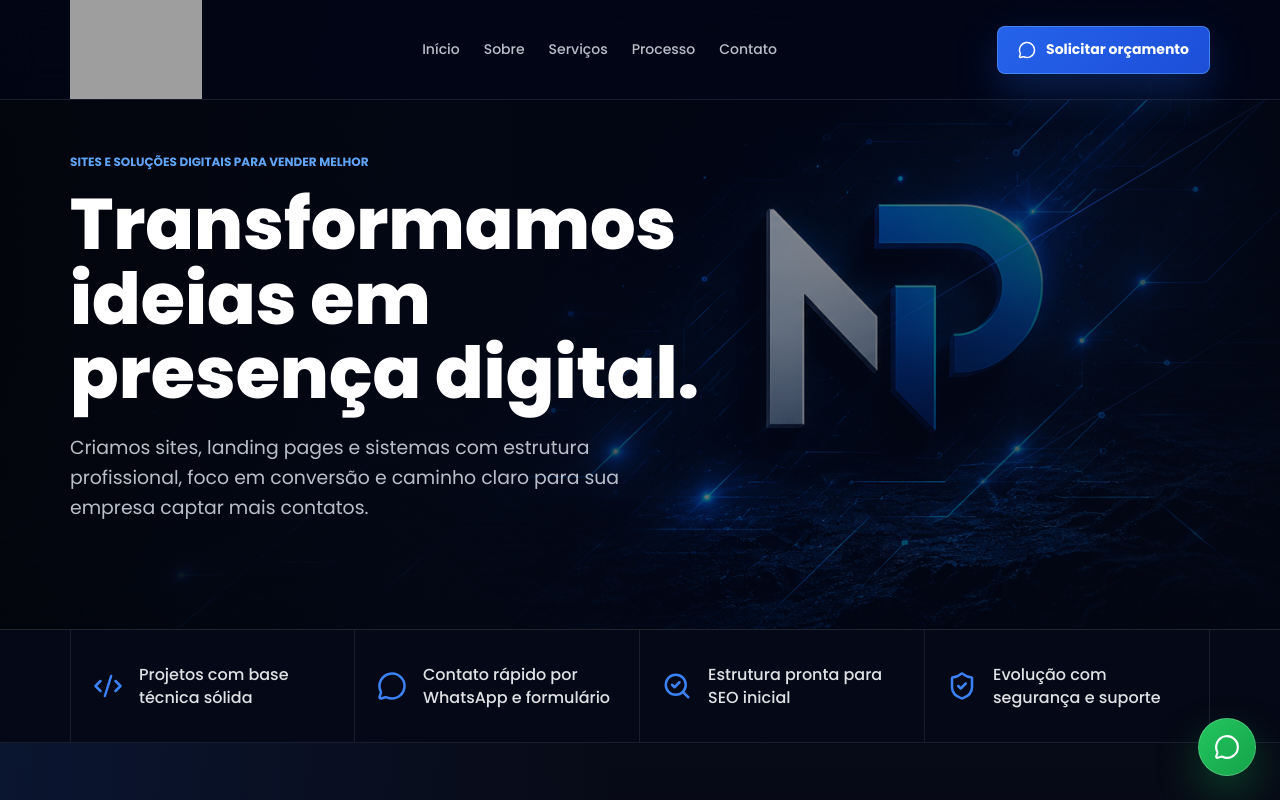
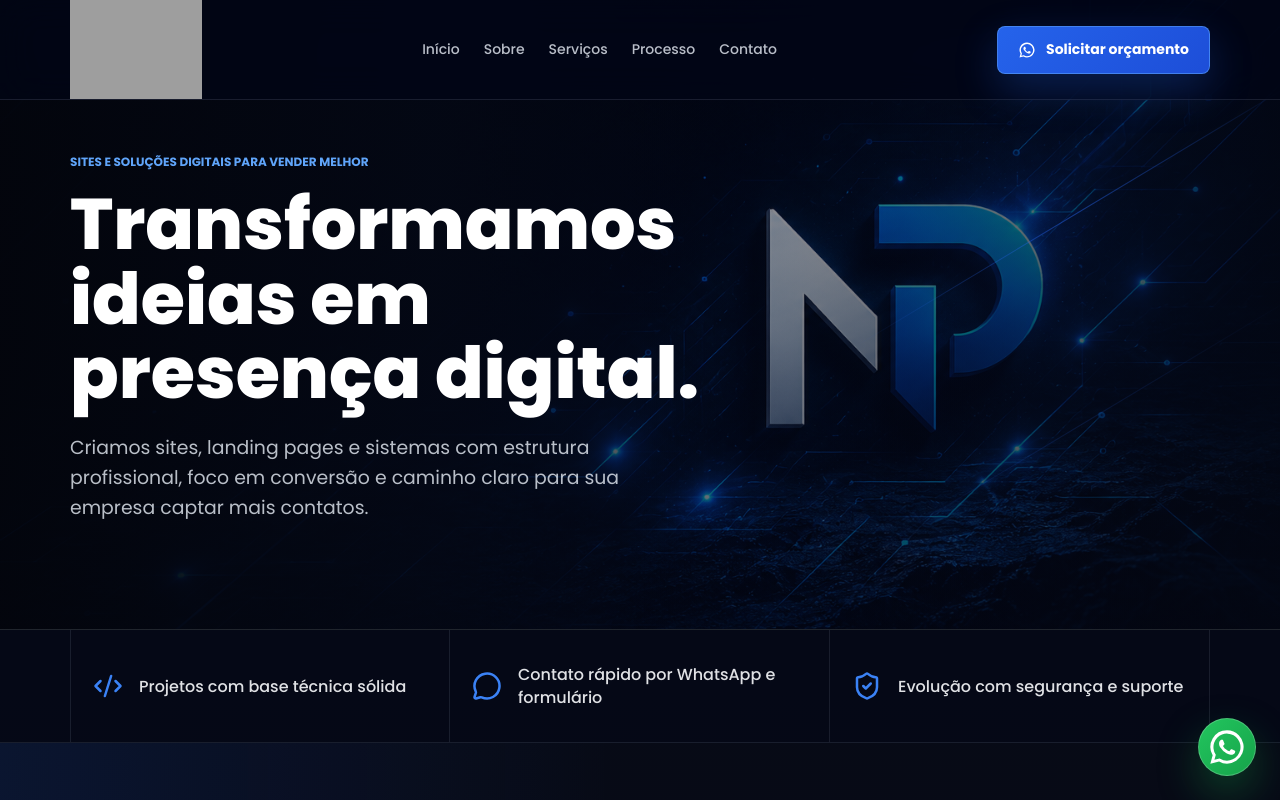
Before and after one commit to g-piton/NotiP-Tech, a Next.js app: page / in a window 1280 px wide. Shown: the top 800 px of the page. Built offline with nearby package versions, Linux system fonts and the light colour scheme; grey boxes are pictures that could not be loaded.

Commit message:
Atualiza contatos e refina landing page

```diff
--- a/app/components/landing-page.jsx
+++ b/app/components/landing-page.jsx
@@ -1,4 +1,4 @@
-import { Mail, Menu, MessageCircle, Phone } from "lucide-react";
+import { Mail, Menu, Phone } from "lucide-react";
 
 import BrandMark from "./brand-mark";
 import { ServiceCard } from "./cards";
@@ -15,6 +15,24 @@ import {
   trustItems,
 } from "../lib/site-content";
 import { buildWhatsAppUrl } from "../lib/whatsapp";
+
+function WhatsAppIcon(props) {
+  return (
+    <svg viewBox="0 0 24 24" fill="currentColor" aria-hidden="true" {...props}>
+      <path d="M19.05 4.94A9.9 9.9 0 0 0 12 2a9.93 9.93 0 0 0-8.6 14.9L2 22l5.24-1.37A9.93 9.93 0 0 0 12 22a10 10 0 0 0 7.05-17.06ZM12 20.18a8.1 8.1 0 0 1-4.13-1.13l-.3-.18-3.11.81.83-3.03-.2-.31A8.11 8.11 0 1 1 12 20.18Zm4.45-6.07c-.24-.12-1.4-.69-1.62-.77-.22-.08-.38-.12-.54.12-.16.24-.62.77-.76.93-.14.16-.28.18-.52.06-.24-.12-1.01-.37-1.92-1.19-.7-.62-1.18-1.39-1.32-1.63-.14-.24-.02-.37.1-.49.11-.11.24-.28.36-.42.12-.14.16-.24.24-.4.08-.16.04-.3-.02-.42-.06-.12-.54-1.3-.74-1.79-.2-.47-.4-.41-.54-.42h-.46c-.16 0-.42.06-.64.3-.22.24-.84.82-.84 2s.86 2.31.98 2.47c.12.16 1.68 2.56 4.07 3.59.57.25 1.02.4 1.37.51.58.18 1.1.15 1.51.09.46-.07 1.4-.57 1.6-1.13.2-.56.2-1.04.14-1.13-.06-.1-.22-.16-.46-.28Z" />
+    </svg>
+  );
+}
+
+function InstagramIcon(props) {
+  return (
+    <svg viewBox="0 0 24 24" fill="none" stroke="currentColor" strokeWidth="1.9" aria-hidden="true" {...props}>
+      <rect x="3.5" y="3.5" width="17" height="17" rx="5" />
+      <circle cx="12" cy="12" r="4" />
+      <circle cx="17.4" cy="6.6" r="1.1" fill="currentColor" stroke="none" />
+    </svg>
+  );
+}
 
 function Header() {
   return (
@@ -36,7 +54,7 @@ function Header() {
           target="_blank"
           rel="noreferrer"
         >
-          <MessageCircle size={18} />
+          <WhatsAppIcon width="18" height="18" />
           Solicitar orçamento
         </a>
 
@@ -176,6 +194,10 @@ function ContactSection() {
               <Phone size={20} />
               {contact.whatsappDisplay}
             </a>
+            <a href={contact.instagramUrl} target="_blank" rel="noreferrer">
+              <InstagramIcon width="20" height="20" />
+              {contact.instagramDisplay}
+            </a>
           </div>
         </div>
         <ContactForm />
@@ -203,6 +225,10 @@ function Footer() {
             <a className="footer-contact-item" href={`mailto:${contact.email}`}>
               <Mail size={20} />
               <span>{contact.email}</span>
+            </a>
+            <a className="footer-contact-item" href={contact.instagramUrl} target="_blank" rel="noreferrer">
+              <InstagramIcon width="20" height="20" />
+              <span>{contact.instagramDisplay}</span>
             </a>
           </div>
         </div>
@@ -286,7 +312,7 @@ export default function LandingPage() {
         rel="noreferrer"
         aria-label="Chamar a NotiP Tech no WhatsApp"
       >
-        <MessageCircle size={26} />
+        <WhatsAppIcon width="40" height="40" />
       </a>
 
       <script type="application/ld+json" dangerouslySetInnerHTML={{ __html: JSON.stringify(structuredData) }} />
--- a/app/globals.css
+++ b/app/globals.css
@@ -558,7 +558,7 @@ p {
 
 .trust-grid {
   display: grid;
-  grid-template-columns: repeat(4, 1fr);
+  grid-template-columns: repeat(3, 1fr);
 }
 
 .trust-grid div {
```
Also changed, not shown: app/lib/site-content.js.
